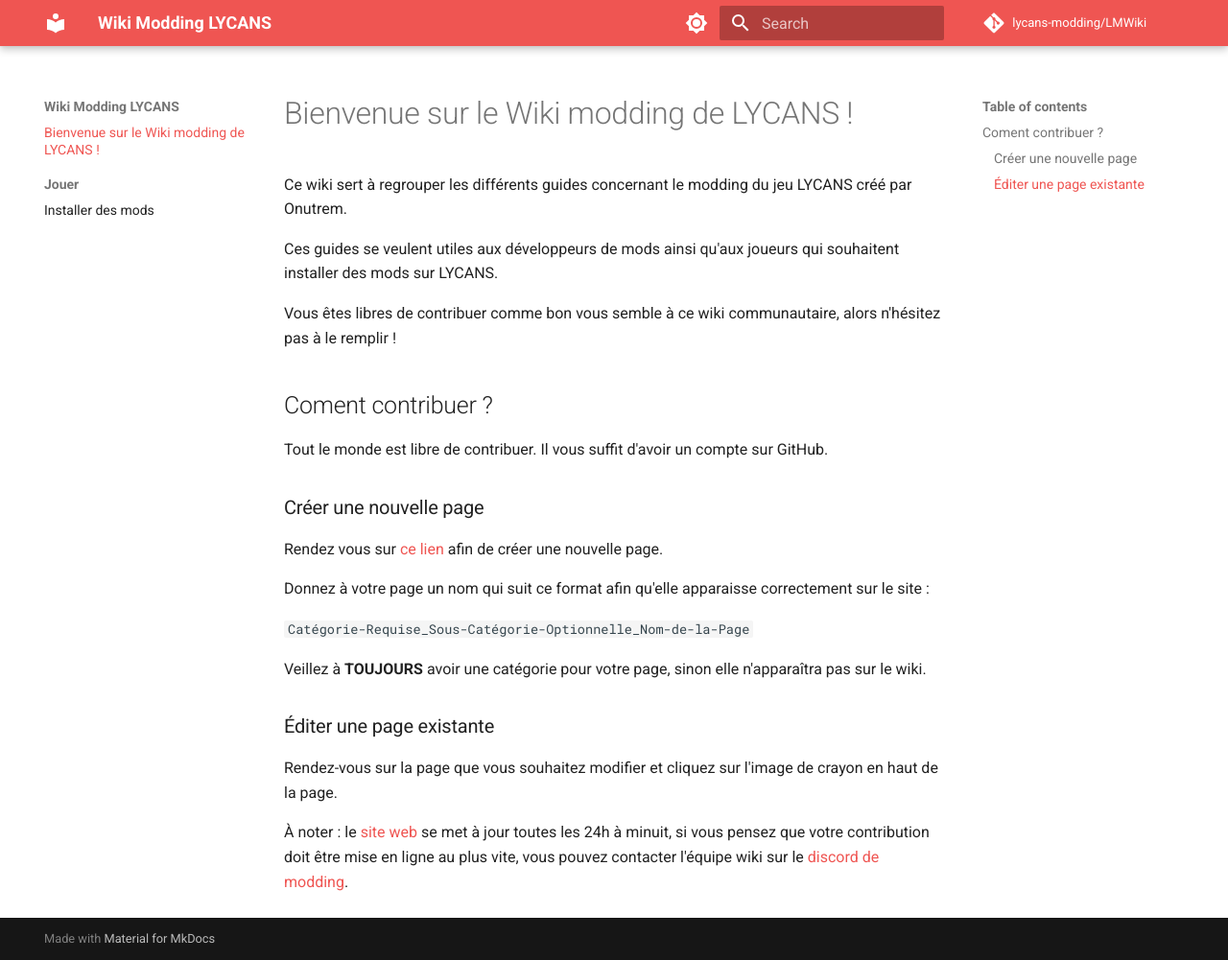
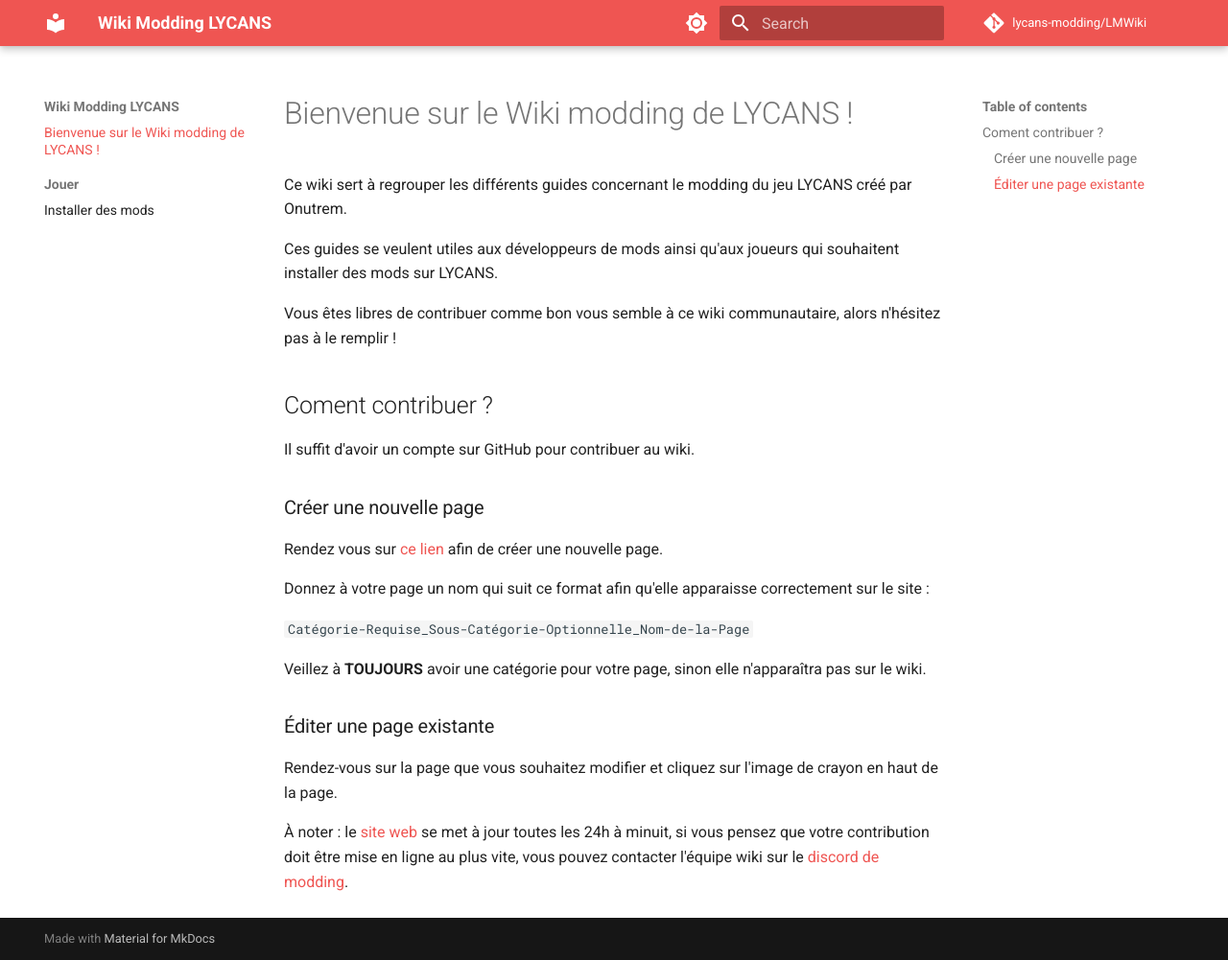
Before and after one commit to lycans-modding/LMWiki, an MkDocs documentation site: the page built from docs/index.md, in a window 1280 px wide and 1001 px high. Shown: the whole window at 96% size. Built offline with MkDocs 1.6.1 and Material for MkDocs 9.7.7, drawn with Linux system fonts in a browser that asks for light colours; comment, search, counter and statistics services are not loaded.

Commit message:
[GitHub Action] Update docs

```diff
--- a/docs/index.md
+++ b/docs/index.md
@@ -8,7 +8,7 @@ Vous êtes libres de contribuer comme bon vous semble à ce wiki communautaire,
 
 ## Coment contribuer ?
 
-Tout le monde est libre de contribuer. Il vous suffit d'avoir un compte sur GitHub.
+Il suffit d'avoir un compte sur GitHub pour contribuer au wiki.
 
 ### Créer une nouvelle page
 
```
